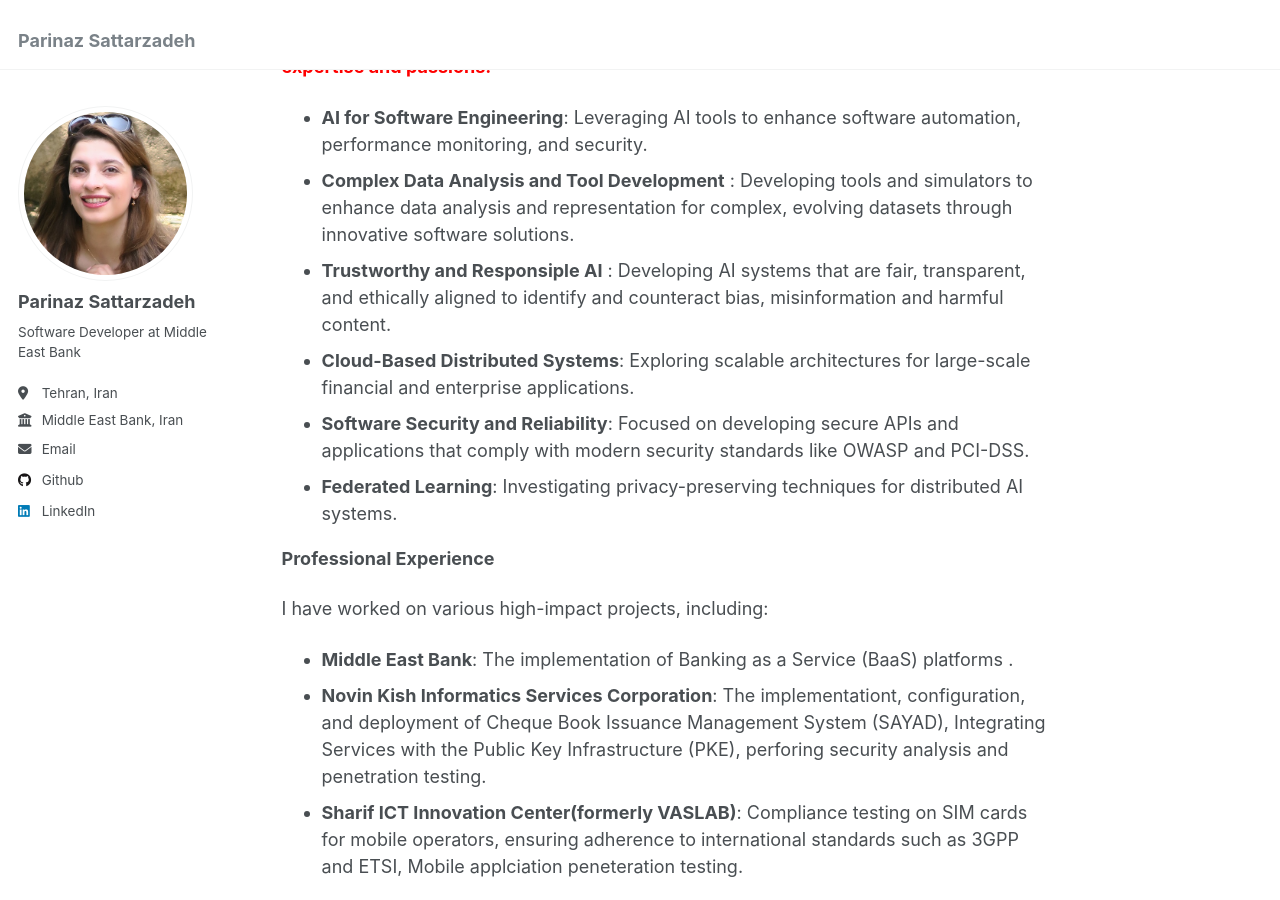
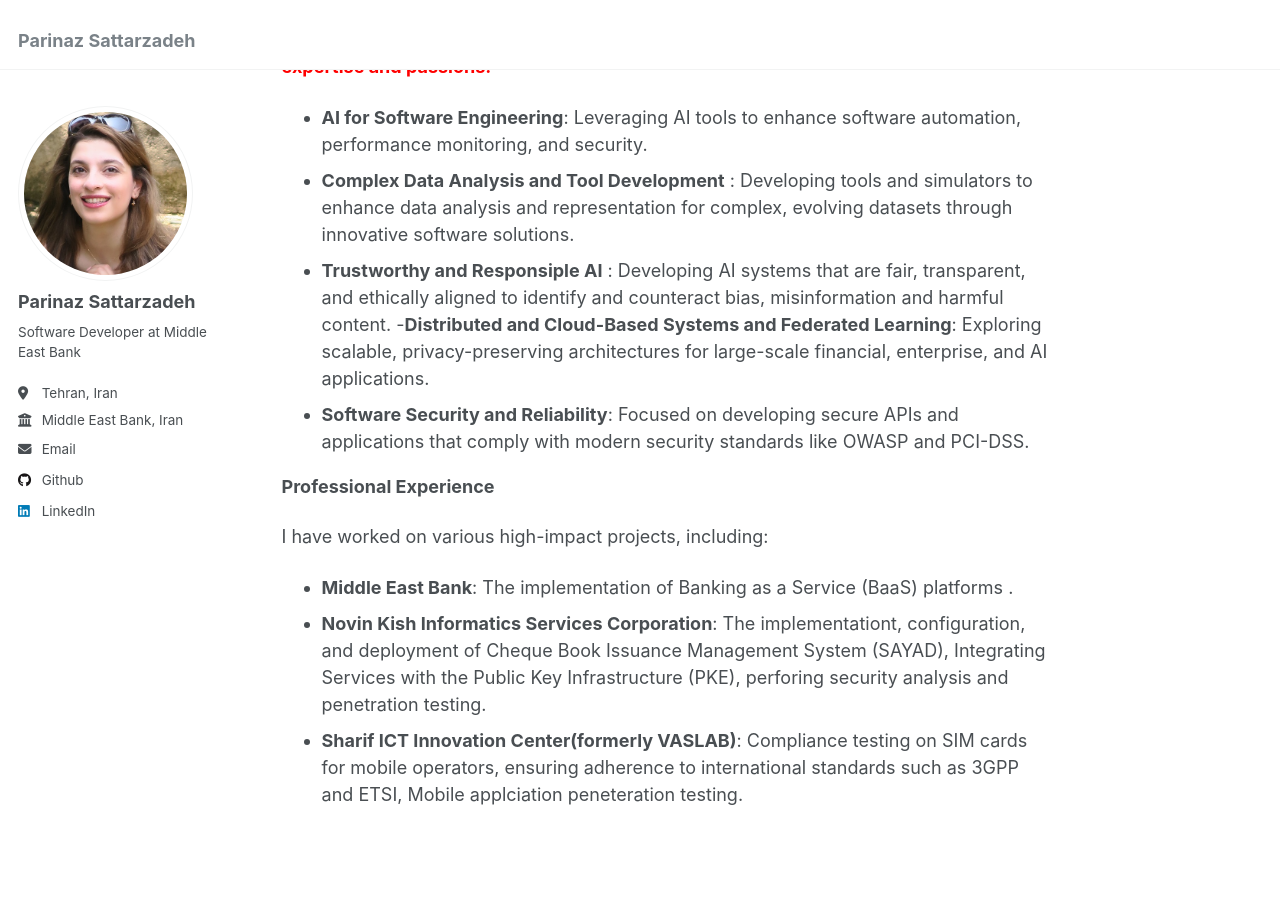
Before and after one commit to parinaz-st/parinaz-st.github.io, a Jekyll site: the page built from _pages/about.md, in a window 1280 px wide and 900 px high, scrolled down 651 px. Built offline with Jekyll 4.4.1, drawn with Linux system fonts in a browser that asks for light colours.

Commit message:
Update about.md

```diff
--- a/_pages/about.md
+++ b/_pages/about.md
@@ -21,9 +21,8 @@ I am thrilled and proud to be a software developer, especially as we witness the
 - **AI for Software Engineering**:  Leveraging AI tools to enhance software automation, performance monitoring, and security.
 - **Complex Data Analysis and Tool Development** : Developing tools and simulators to enhance data analysis and representation for complex, evolving datasets through innovative software solutions.
 - **Trustworthy and Responsiple AI** : Developing AI systems that are fair, transparent, and ethically aligned to identify and counteract bias, misinformation and harmful content.
-- **Cloud-Based Distributed Systems**: Exploring scalable architectures for large-scale financial and enterprise applications.
+-**Distributed and Cloud-Based Systems and Federated Learning**: Exploring scalable, privacy-preserving architectures for large-scale financial, enterprise, and AI applications.
 - **Software Security and Reliability**: Focused on developing secure APIs and applications that comply with modern security standards like OWASP and PCI-DSS.
-- **Federated Learning**: Investigating privacy-preserving techniques for distributed AI systems.
 
 **Professional Experience**
 
```
